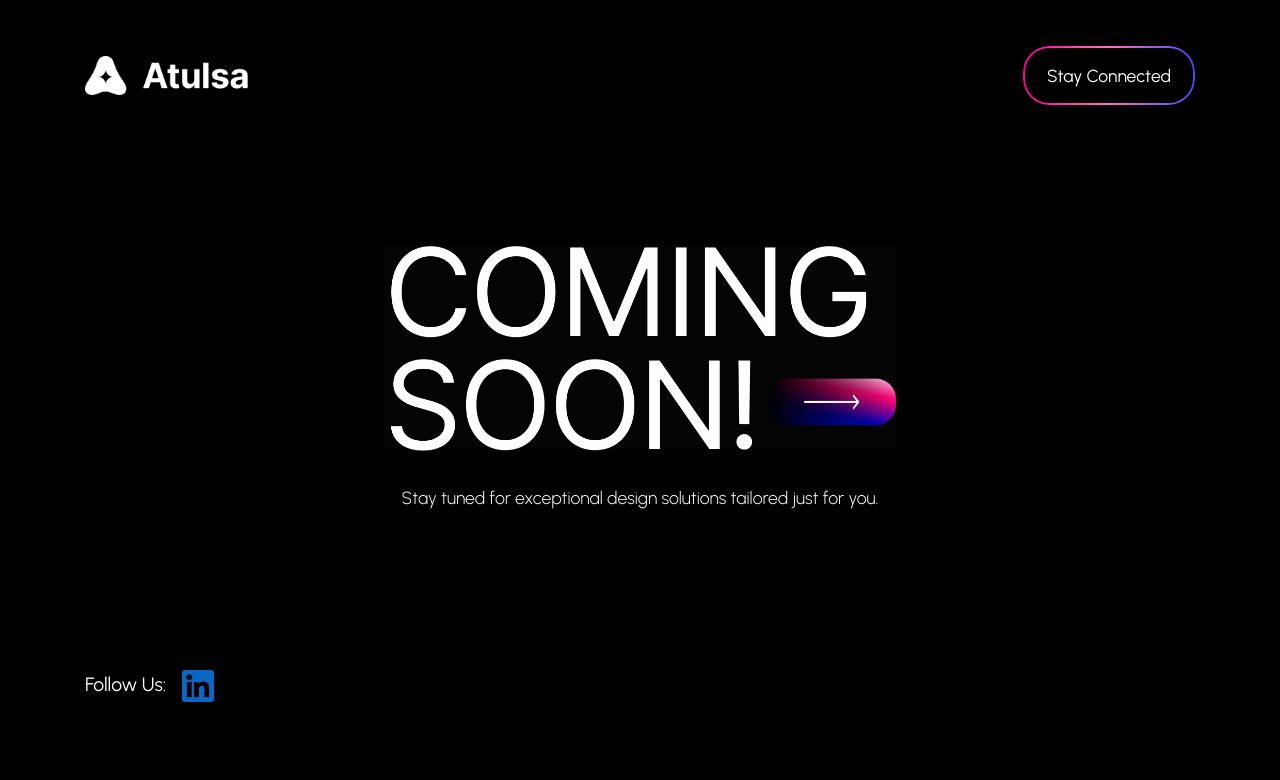
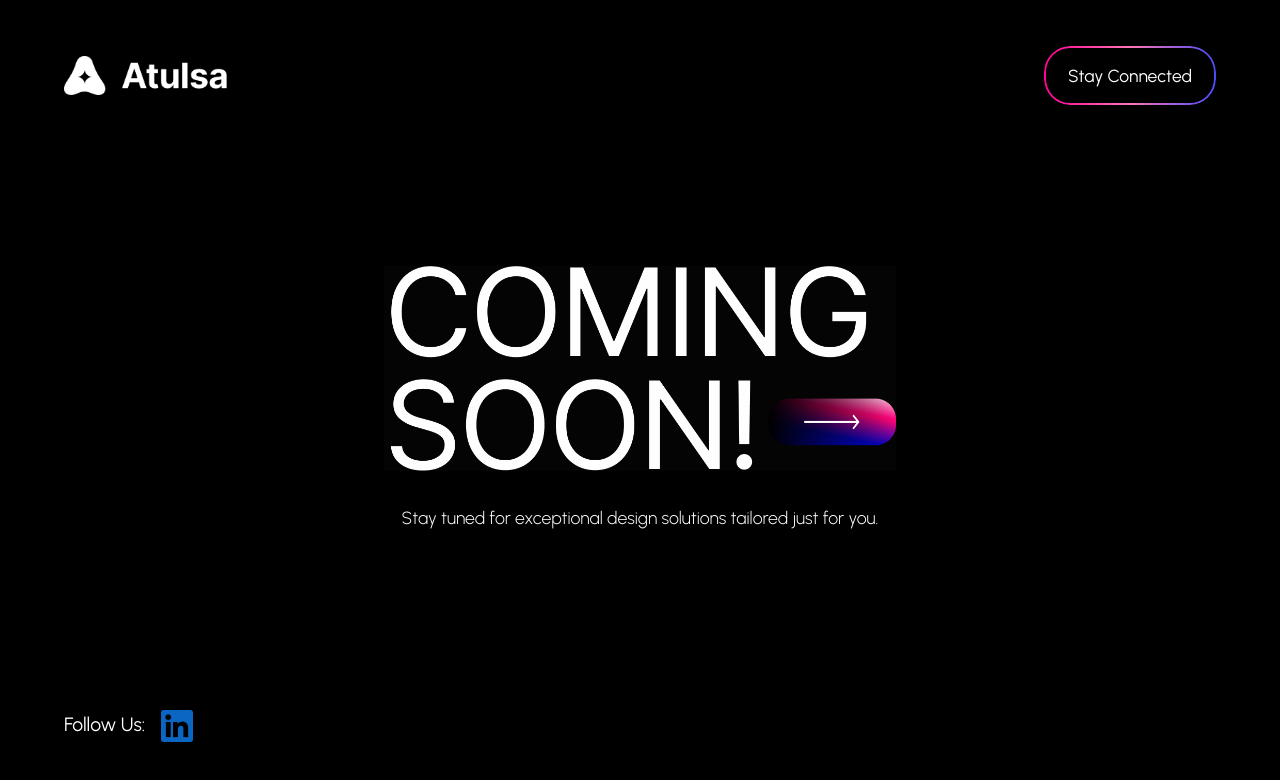
Before and after one commit to Fenar7/atulsa-coming-soon, a plain HTML site: page index.html in a window 1280 px wide. Drawn offline with nearby package versions, Linux system fonts and the light colour scheme.

Commit message:
sdkfjsdj

```diff
--- a/index.html
+++ b/index.html
@@ -13,7 +13,8 @@
 </head>
 <body>
 
-    <header class="container d-flex align-items-center justify-content-between">
+    <div class="header-container d-flex align-items-center justify-content-center">
+        <header class="container2 d-flex align-items-center justify-content-between">
             <div class="logo">
                 <img src="./logo.png" alt="">
             </div>
@@ -29,6 +30,7 @@
                 <img src="./hamburger.png" alt="">
             </div>
         </header>
+    </div>
 
     <section class="d-flex align-items-center justify-content-center coming-soon-section">
         <div class="content text-center">
@@ -37,12 +39,14 @@
         </div>
     </section>
 
-    <footer class="container">
+    <div class="footer-container d-flex justify-content-center align-items-center">
+        <footer class="container2">
             <div class="footer-container" onclick="window.location.href='https://www.linkedin.com/company/atulsaagency/'" style="cursor: pointer;">
                 <p>Follow Us:</p>
                 <img src="./linkedin-icon.png" alt="">
             </div>
         </footer>
+    </div>
 
     <!-- jQuery and Bootstrap Bundle (includes Popper) -->
     <script src="https://code.jquery.com/jquery-3.5.1.slim.min.js"></script>
--- a/style.scss
+++ b/style.scss
@@ -118,7 +118,7 @@ header{
 }
 
 .coming-soon-section{
-    height: 70vh;
+    height: 75vh;
 
     @media(max-width:590px){
         height: 80vh;
@@ -212,3 +212,7 @@ footer{
         }
     }
 }
+
+.container2{
+    width: 90%;
+}
```
Also changed, not shown: style.css, 2 other files. Lines whose indentation alone changed are shown as unchanged.
